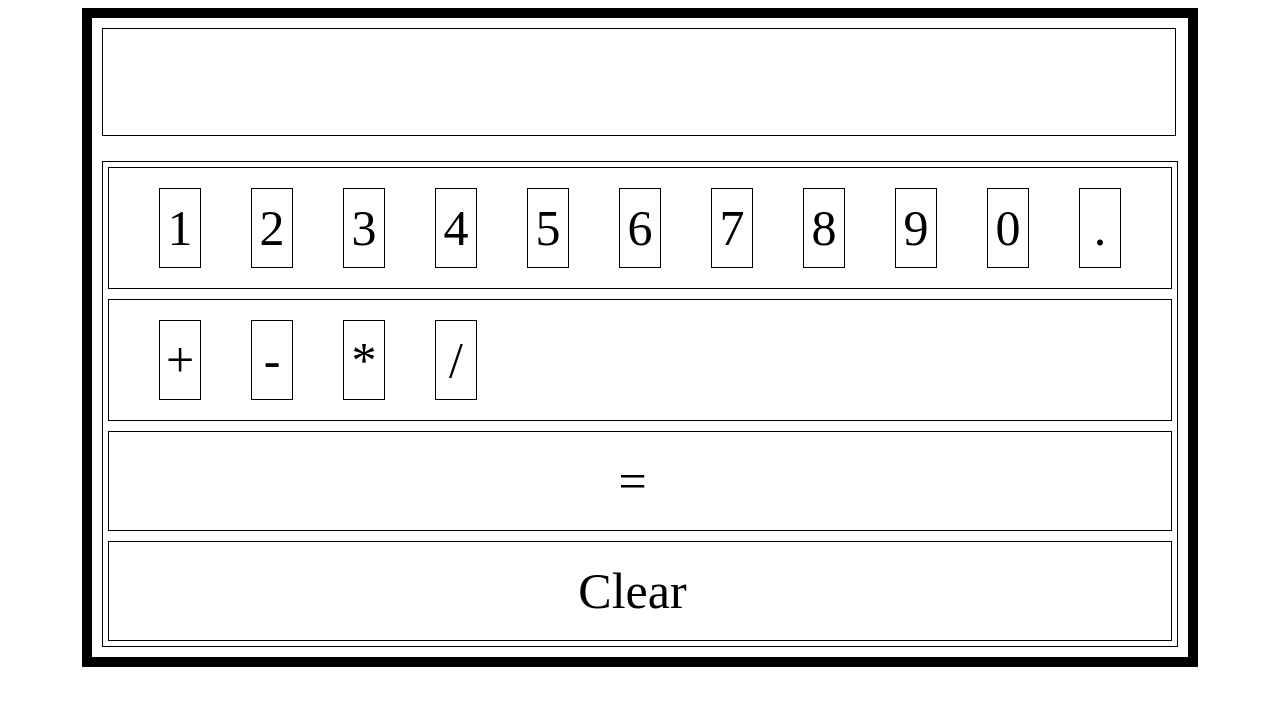
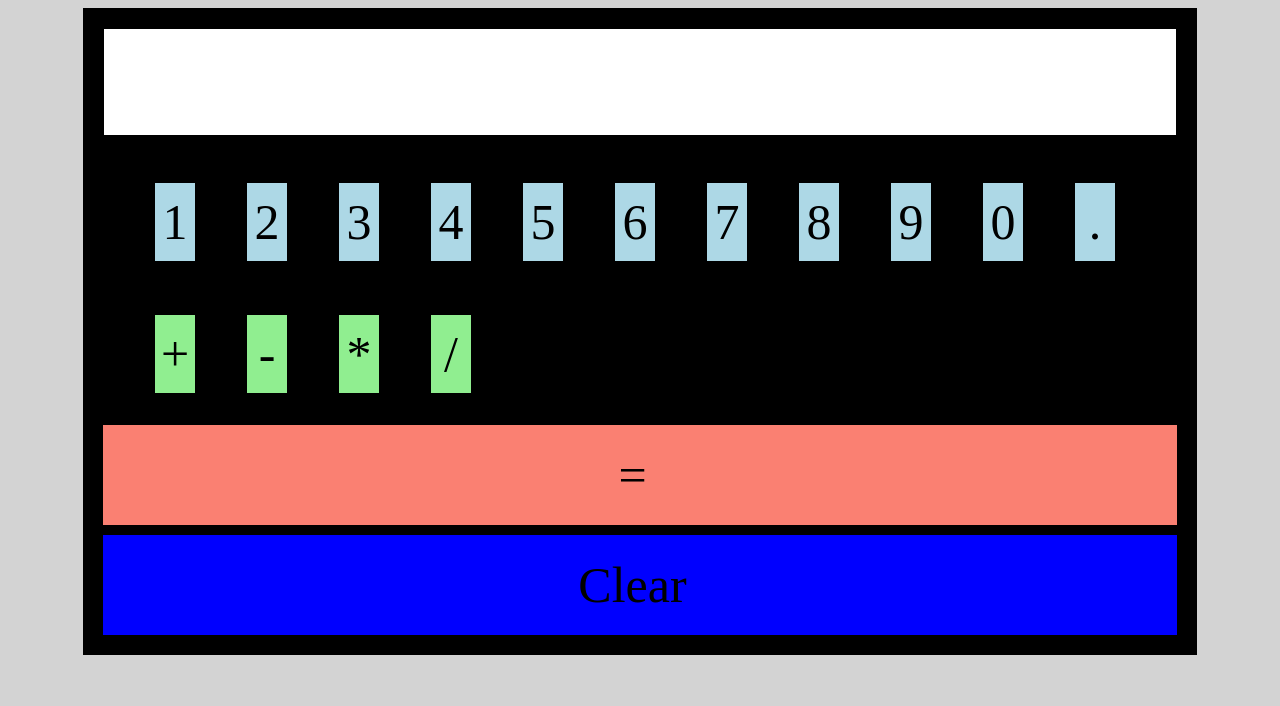
Before and after one commit to rg333777/odin-calculator, a plain HTML site: page index.html in a window 1280 px wide. Drawn offline with Linux system fonts and the light colour scheme.

Commit message:
added some basic styling for visibility

```diff
--- a/javascript.js
+++ b/javascript.js
@@ -72,6 +72,8 @@ operatorButton.forEach((operatorInput) => {
             operand = undefined
             displayStatus = false
             operator = operatorInput.textContent
+        } else if (operator == undefined) {
+            operator = operatorInput.textContent
         }
     })
 })
@@ -81,5 +83,7 @@ equalsButton.addEventListener('click', () => {
         display.textContent = ''
         runningTotal = operate(runningTotal, operand, operator)
         display.textContent = parseFloat(runningTotal)
+        operator = undefined
+        displayStatus = false
     }
 })
--- a/style.css
+++ b/style.css
@@ -4,6 +4,7 @@ body {
     justify-content: center;
     align-items: center;
     font-size: 50px;
+    background-color: lightgrey;
 }
 
 .container {
@@ -12,6 +13,7 @@ body {
     justify-content: center;
     border: 10px solid black;
     padding: 10px;
+    background-color: black;
 }
 
 .display {
@@ -23,6 +25,7 @@ body {
     padding: 25px;
     height: 108px;
     width: 1074px;
+    background-color: white;
 }
 
 .button-container {
@@ -30,8 +33,7 @@ body {
     flex-direction: column;
     gap: 10px;
     margin-top: 25px;
-    border: thin solid black;
-    padding: 5px;
+    background-color: black;
 }
 
 .digits {
@@ -42,6 +44,10 @@ body {
     padding: 20px 50px 20px 50px;
 }
 
+.digit {
+    background-color: lightblue;
+}
+
 .operators {
     display: flex;
     flex-direction: row;
@@ -49,6 +55,11 @@ body {
     gap: 50px;
     border: thin solid black;
     padding: 20px 50px 20px 50px;
+}
+
+.operator {
+    background-color: lightgreen;
+    border: thin solid lightgreen;
 }
 
 .digit,
@@ -64,7 +75,16 @@ body {
 .clear {
     display: flex;
     justify-content: center;
-    border: thin solid black;
     padding: 20px;
     padding-right: 35px;
 }
+
+.equals {
+    background-color: salmon;
+    border: thin solid salmon;
+}
+
+.clear {
+    background-color: blue;
+    border: thin solid blue;
+}
```
